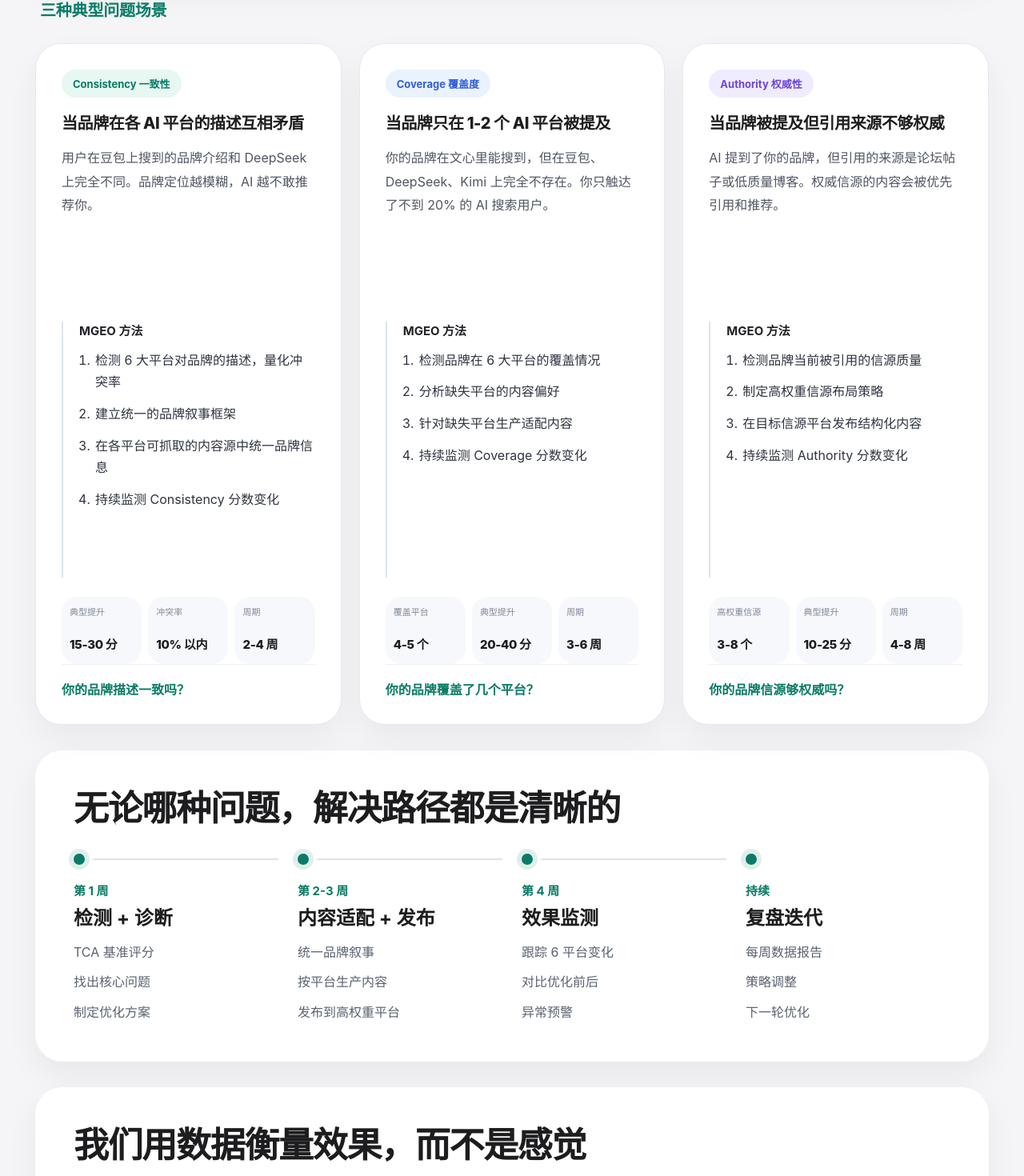
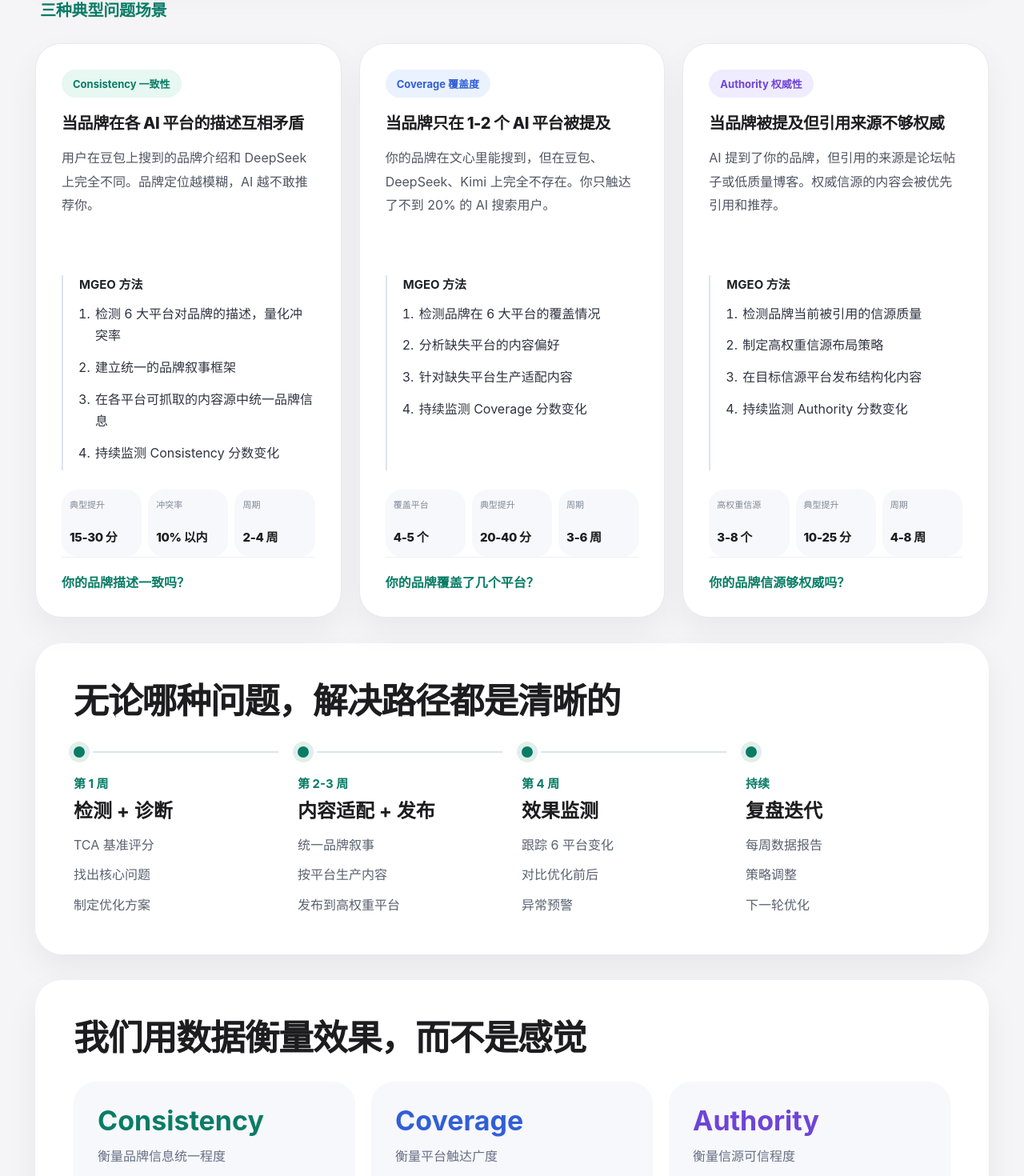
Before and after one commit to DONGLUOJI/mgeo-mvp, a Next.js app: page /cases in a window 1280 px wide. Shown: the part 458-1928 px from the top of the page at 80% size. Built offline with nearby package versions, Linux system fonts and the light colour scheme; no server answers.

Commit message:
style: tighten cases card spacing

```diff
--- a/src/app/cases/page.tsx
+++ b/src/app/cases/page.tsx
@@ -147,6 +147,18 @@ const scoreCardThemes: Record<TagStyle, React.CSSProperties> = {
   },
 };
 
+const scoreTitleColors: Record<TagStyle, React.CSSProperties> = {
+  consistency: {
+    color: "#0a7c66",
+  },
+  coverage: {
+    color: "#315fd6",
+  },
+  authority: {
+    color: "#6e44d8",
+  },
+};
+
 export default function CasesPage() {
   return (
     <SiteShell current="/cases" hideFooter>
@@ -238,7 +250,7 @@ export default function CasesPage() {
             <div style={styles.scoreGrid}>
               {scoreCards.map((item) => (
                 <article key={item.name} style={{ ...styles.scoreCard, ...scoreCardThemes[item.theme] }}>
-                  <h3 style={styles.scoreTitle}>{item.name}</h3>
+                  <h3 style={{ ...styles.scoreTitle, ...scoreTitleColors[item.theme] }}>{item.name}</h3>
                   <p style={styles.scoreSubtitle}>{item.subtitle}</p>
                   <div style={styles.scoreRow}>
                     <span>合格线</span>
@@ -368,7 +380,7 @@ const styles: Record<string, React.CSSProperties> = {
     fontWeight: 800,
   },
   sceneIntro: {
-    minHeight: 238,
+    minHeight: 180,
   },
   sceneDescription: {
     margin: "14px 0 0",
@@ -380,7 +392,7 @@ const styles: Record<string, React.CSSProperties> = {
     marginTop: 24,
     paddingLeft: 20,
     borderLeft: "2px solid #dde4ed",
-    minHeight: 320,
+    minHeight: 244,
   },
   stepsTitle: {
     fontSize: 15,
@@ -536,7 +548,6 @@ const styles: Record<string, React.CSSProperties> = {
     margin: 0,
     fontSize: 34,
     lineHeight: 1.1,
-    color: "#1d1d1f",
   },
   scoreSubtitle: {
     margin: "12px 0 0",
```
